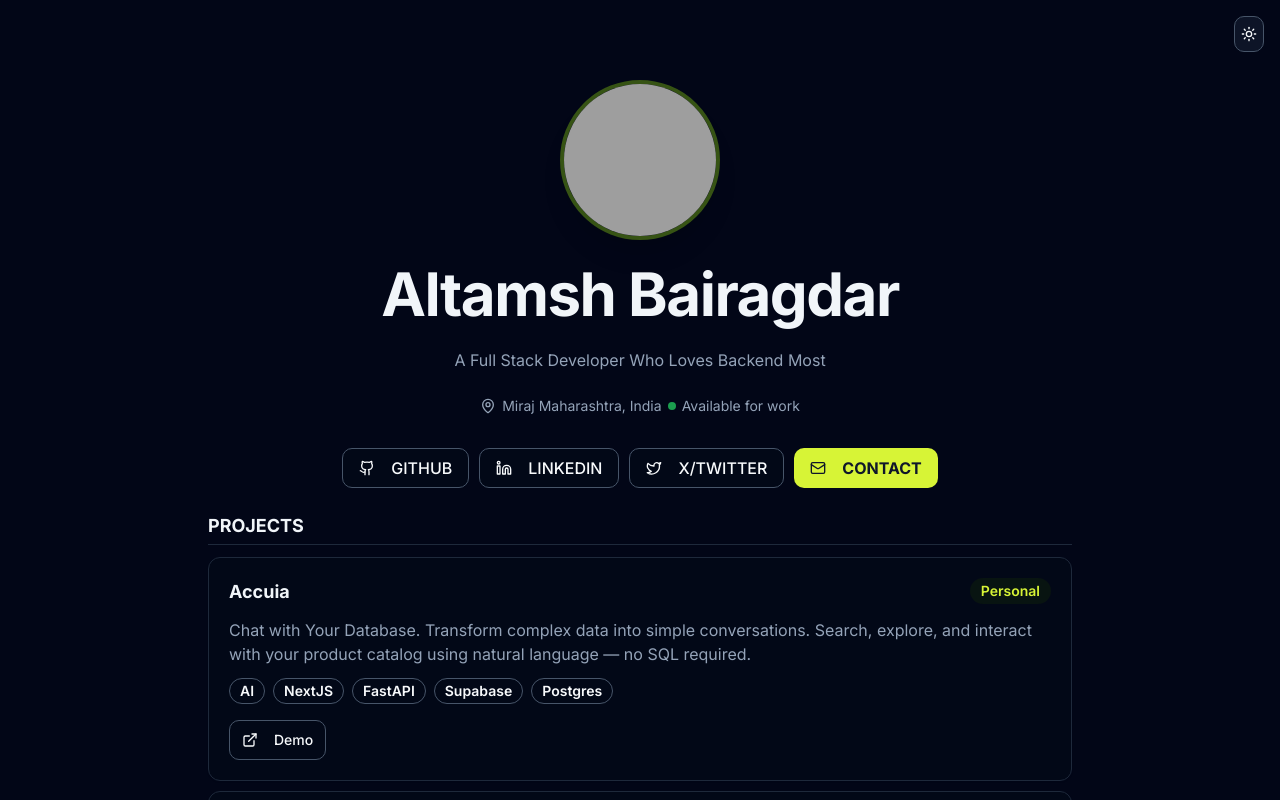
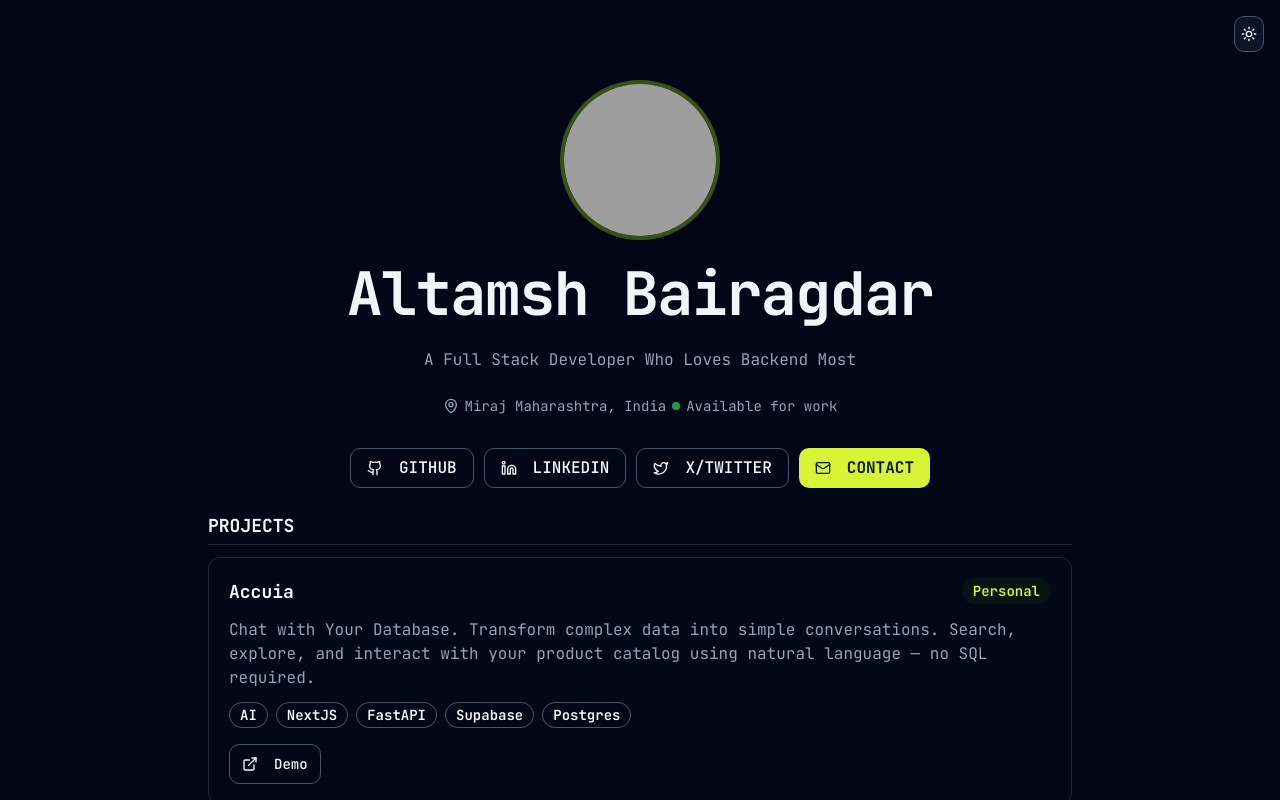
Before and after one commit to altamsh04/portfolio, a Next.js app: page / in a window 1280 px wide. Shown: the top 800 px of the page. Built offline with nearby package versions, Linux system fonts and the light colour scheme; grey boxes are pictures that could not be loaded.

Commit message:
Added new fonts

```diff
--- a/app/layout.tsx
+++ b/app/layout.tsx
@@ -1,10 +1,34 @@
 import type React from "react"
 import type { Metadata } from "next"
-import { Inter } from "next/font/google"
+import { Inter, Poppins, JetBrains_Mono, Outfit } from "next/font/google"
 import "./globals.css"
 import { ThemeProvider } from "@/components/theme-provider"
 
-const inter = Inter({ subsets: ["latin"] })
+const inter = Inter({
+  subsets: ["latin"],
+  variable: "--font-inter",
+  display: "swap",
+})
+
+const poppins = Poppins({
+  subsets: ["latin"],
+  weight: ["300", "400", "500", "600", "700", "800"],
+  variable: "--font-poppins",
+  display: "swap",
+})
+
+const jetbrainsMono = JetBrains_Mono({
+  subsets: ["latin"],
+  variable: "--font-jetbrains-mono",
+  display: "swap",
+})
+
+const outfit = Outfit({
+  subsets: ["latin"],
+  weight: ["300", "400", "500", "600", "700", "800"],
+  variable: "--font-outfit",
+  display: "swap",
+})
 
 export const metadata: Metadata = {
   title: "Altamsh Bairagdar - Full Stack Developer Portfolio",
@@ -59,7 +83,7 @@ export default function RootLayout({
 }) {
   return (
     <html lang="en" suppressHydrationWarning>
-      <body className={inter.className}>
+      <body className={`${inter.variable} ${poppins.variable} ${jetbrainsMono.variable} ${outfit.variable} font-sans antialiased`}>
         <ThemeProvider attribute="class" defaultTheme="dark" enableSystem disableTransitionOnChange>
           {children}
         </ThemeProvider>
--- a/tailwind.config.ts
+++ b/tailwind.config.ts
@@ -23,7 +23,35 @@ const config: Config = {
         xs: "475px",
       },
       fontFamily: {
+        sans: [
+          "var(--font-outfit)",
+          "var(--font-poppins)",
+          "ui-sans-serif",
+          "system-ui",
+          "sans-serif",
+        ],
         mono: [
+          "var(--font-jetbrains-mono)",
+          "ui-monospace",
+          "SFMono-Regular",
+          "Consolas",
+          "Liberation Mono",
+          "Menlo",
+          "monospace",
+        ],
+        display: [
+          "var(--font-poppins)",
+          "ui-sans-serif",
+          "system-ui",
+          "sans-serif",
+        ],
+        body: [
+          "var(--font-outfit)",
+          "ui-sans-serif",
+          "system-ui",
+          "sans-serif",
+        ],
+        code: [
           "var(--font-jetbrains-mono)",
           "ui-monospace",
           "SFMono-Regular",
```
